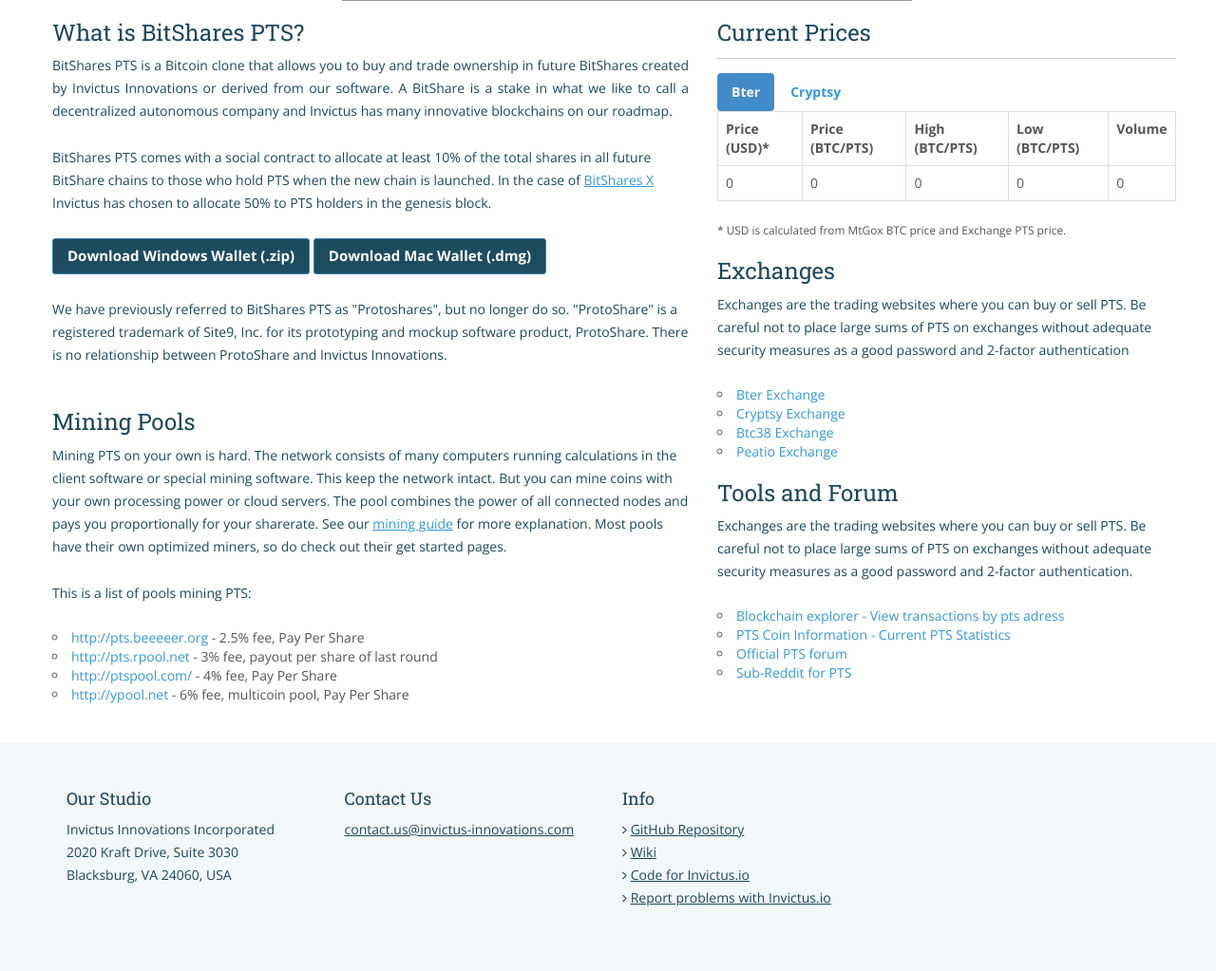
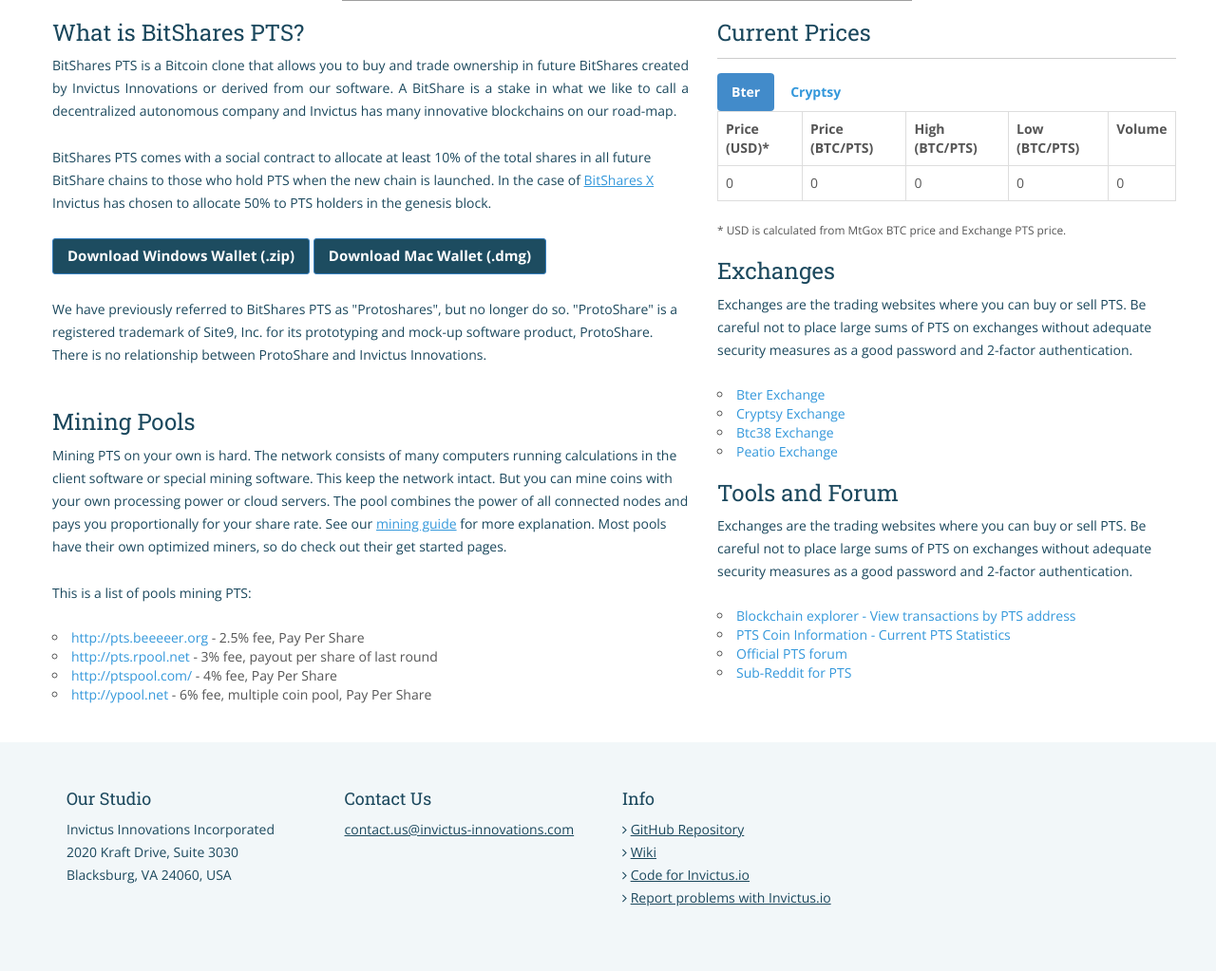
Before and after one commit to super3/invictus.io, a PHP site: page /bitshares-pts.php in a window 1280 px wide. Shown: the part 939-1962 px from the top of the page at 95% size. Run offline with PHP 8.4, Linux system fonts and the light colour scheme; data that the repository does not hold is empty; some libraries are stand-ins or nearby versions; grey boxes are pictures that could not be loaded.

Commit message:
update bitshares-php with 7 typos
A BitShare is a stake in what we like to call a decentralized autonomous company and Invictus has many innovative blockchains on our roadmap. ----> roadmap should be road map.

ProtoShare" is a registered trademark of Site9, Inc. for its prototyping and mockup software product, ProtoShare. ---> mockup should be mock-up

The pool combines the power of all connected nodes and pays you proportionally for your sharerate. ----> sharerate should be share rate

Pay Per Share http://ypool.net - 6% fee, multicoin pool, ... ----> multicoin is not a word (Multicoin is a coin i believe), multiple coin or maybe dash between the two words

Blockchain explorer - View transactions by pts adress ----> adress should be address + capitalize pts

added a period after authentication

```diff
--- a/bitshares-pts.php
+++ b/bitshares-pts.php
@@ -24,7 +24,7 @@
 							<p style="text-align: justify;">
               BitShares PTS is a Bitcoin clone that allows you to buy and trade ownership in future BitShares created by
               Invictus Innovations or derived from our software.  A BitShare is a stake in what we like to call a
-              decentralized autonomous company and Invictus has many innovative blockchains on our roadmap.
+              decentralized autonomous company and Invictus has many innovative blockchains on our road-map.
 							</p>
               <p>
               BitShares PTS comes with a social contract to allocate at least 10% of the total shares in all future
@@ -36,7 +36,7 @@
               <a class="btn btn-primary btn-lg" href="https://github.com/InvictusInnovations/ProtoShares/releases/download/vp0.4.0/ProtoShares-0.2.0.dmg">Download Mac Wallet (.dmg)</a>
               </p>
               <p>
-              We have previously referred to BitShares PTS as "Protoshares", but no longer do so.  "ProtoShare" is a registered trademark of Site9, Inc. for its prototyping and mockup software product, ProtoShare.  There is no relationship between ProtoShare and Invictus Innovations.
+              We have previously referred to BitShares PTS as "Protoshares", but no longer do so.  "ProtoShare" is a registered trademark of Site9, Inc. for its prototyping and mock-up software product, ProtoShare.  There is no relationship between ProtoShare and Invictus Innovations.
               </p>
 
               <div class="pts-resources">
@@ -44,14 +44,14 @@
 
                       <p>Mining PTS on your own is hard. The network consists of many computers running calculations in the client software or special mining software. This keep the network intact.
                       But you can mine coins with your own processing power or cloud servers. The pool combines the power of all
-                      connected nodes and pays you proportionally for your sharerate. See our <a href="mining.html">mining guide</a> for more explanation. Most pools have their own optimized miners, so do check out their get started pages.</p>
+                      connected nodes and pays you proportionally for your share rate. See our <a href="mining.html">mining guide</a> for more explanation. Most pools have their own optimized miners, so do check out their get started pages.</p>
 
                       <p>This is a list of pools mining PTS:</p>
                       <ul style="list-style-type: circle;">
                         <li><a href="http://pts.beeeeer.org">http://pts.beeeeer.org</a> - 2.5% fee, Pay Per Share</li>
                         <li><a href="http://pts.rpool.net">http://pts.rpool.net</a> -  3% fee, payout per share of last round</li>
                         <li><a href="http://ptspool.com/">http://ptspool.com/</a> -  4% fee,  Pay Per Share </li>
-                        <li><a href="http://ypool.net">http://ypool.net</a> -  6% fee, multicoin pool,  Pay Per Share</li>
+                        <li><a href="http://ypool.net">http://ypool.net</a> -  6% fee, multiple coin pool,  Pay Per Share</li>
                       </ul>
 
               </div><!-- end PTS Resources -->
@@ -90,7 +90,7 @@
 
               <h3> Exchanges</h3>
 
-                      <p>Exchanges are the trading websites where you can buy or sell PTS. Be careful not to place large sums of PTS on exchanges without adequate security measures as a good password and 2-factor authentication</p>
+                      <p>Exchanges are the trading websites where you can buy or sell PTS. Be careful not to place large sums of PTS on exchanges without adequate security measures as a good password and 2-factor authentication.</p>
                       <ul style="list-style-type: circle;">
                           <li><a href="https://bter.com/">Bter Exchange</a></li>
                           <li><a href="https://www.cryptsy.com/">Cryptsy Exchange</a></li>
@@ -101,7 +101,7 @@
                          <h3> Tools and Forum</h3>
                       <p>Exchanges are the trading websites where you can buy or sell PTS. Be careful not to place large sums of PTS on exchanges without adequate security measures as a good password and 2-factor authentication.</p>
                       <ul style="list-style-type: circle;">
-                          <li><a href="http://btsblock.com/chain/ProtoShares">Blockchain explorer - View transactions by pts adress</a></li>
+                          <li><a href="http://btsblock.com/chain/ProtoShares">Blockchain explorer - View transactions by PTS address</a></li>
                           <li><a href="https://coinplorer.com/PTS">PTS Coin Information - Current PTS Statistics</a></li>
                           <li><a href="https://bitsharestalk.org/index.php?board=1.0">Official PTS forum</a></li>
                           <li><a href="http://www.reddit.com/r/protoshare">Sub-Reddit for PTS</a></li>
```
